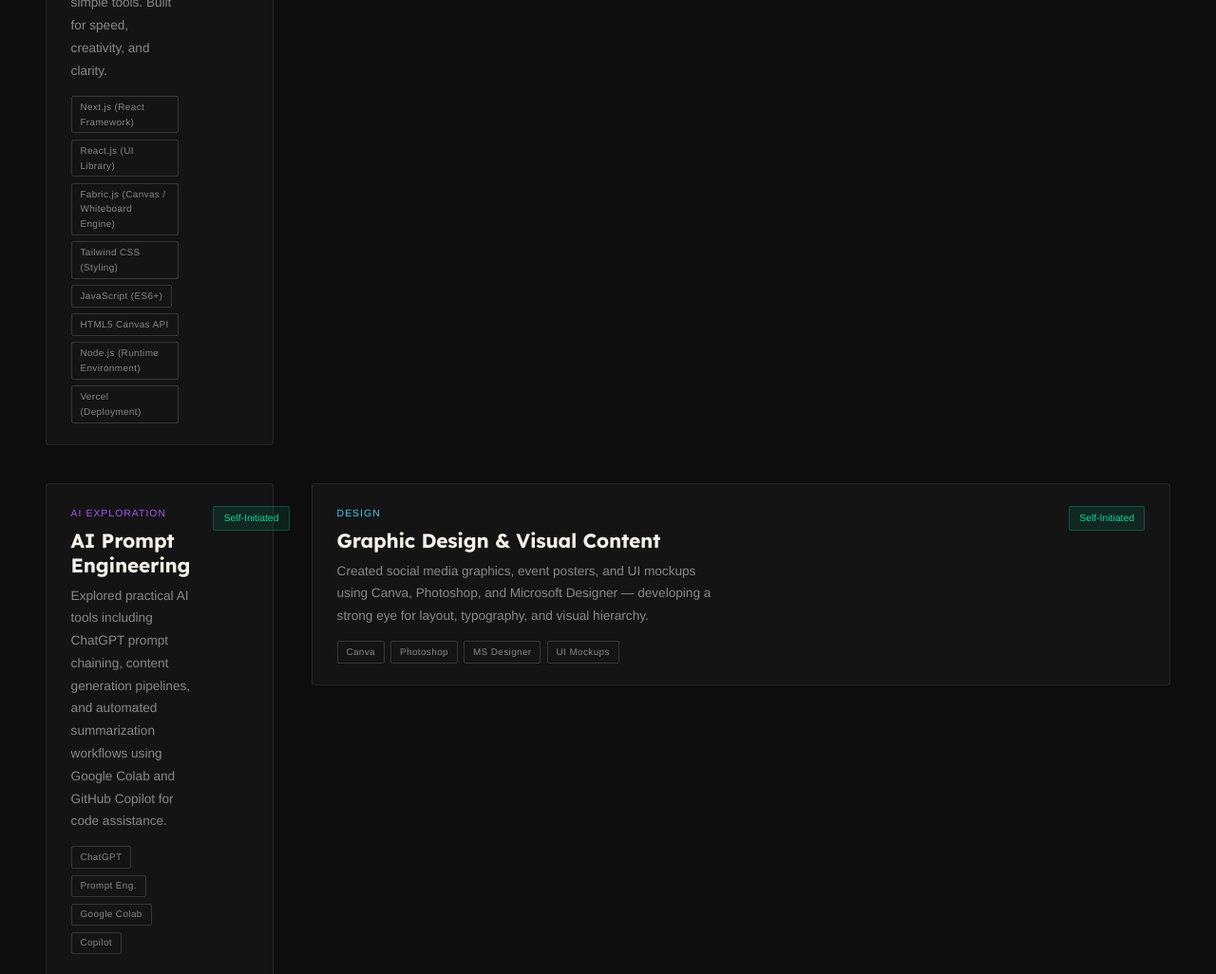
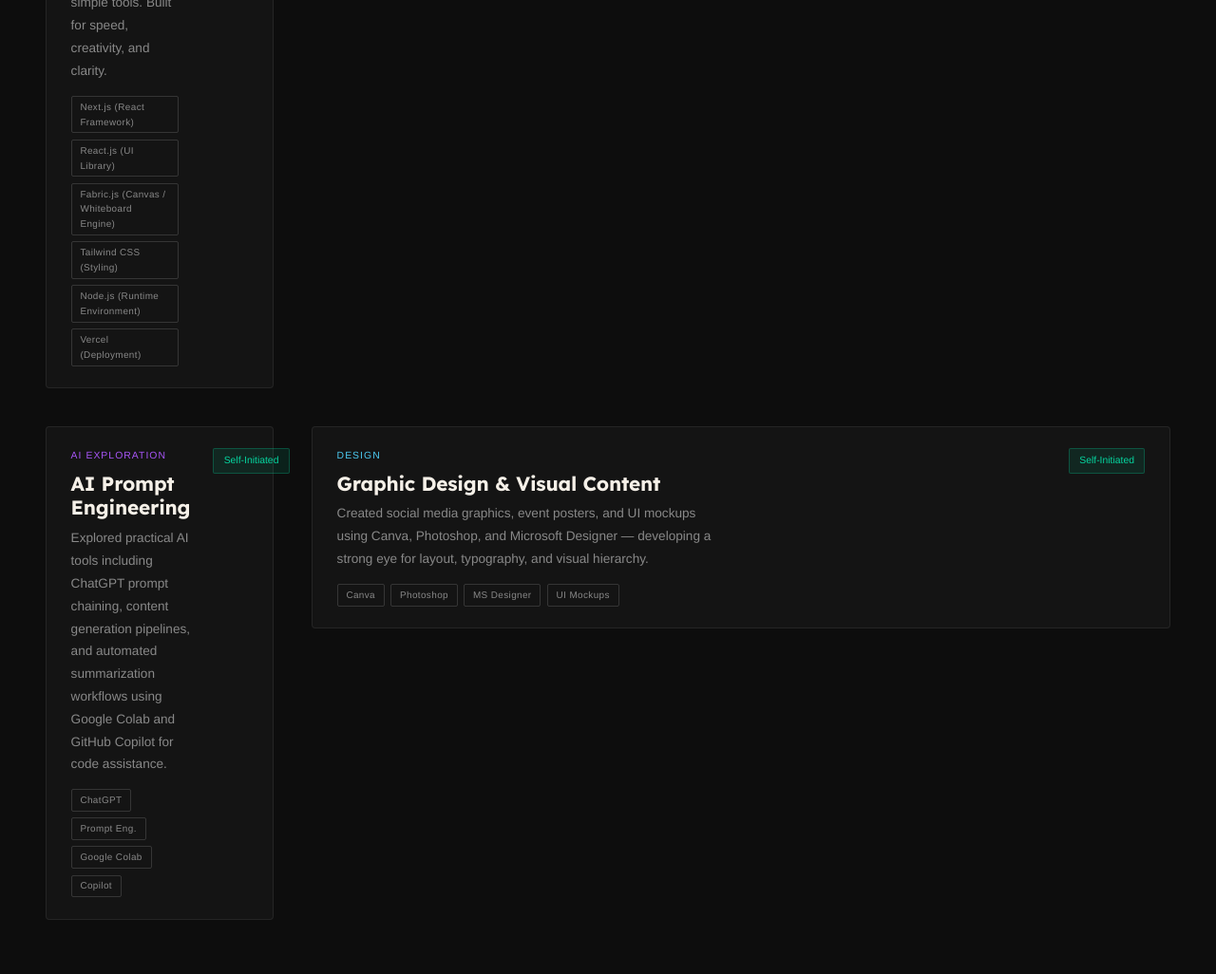
Before and after one commit to awais-110/awais-portfolio1, a plain HTML site: page index.html in a window 1280 px wide. Shown: the part 2280-3306 px from the top of the page at 95% size. Drawn offline with nearby package versions, Linux system fonts and the light colour scheme.

Commit message:
Update index.html

```diff
--- a/index.html
+++ b/index.html
@@ -473,15 +473,7 @@ footer{border-top:1px solid var(--border);padding:2rem 3rem;display:flex;justify
           <div class="proj-cat cat-web">Web Development</div>
           <div class="proj-name">IdeaSpace</div>
           <p class="proj-desc">IdeaSpace is an infinite canvas whiteboard that helps you brainstorm, draw, and organize ideas visually using powerful yet simple tools. Built for speed, creativity, and clarity.</p>
-          <div class="proj-tags">
-  <span class="tag">Next.js (React Framework)</span>
-  <span class="tag">React.js (UI Library)</span>
-  <span class="tag">Fabric.js (Canvas / Whiteboard Engine)</span>
-  <span class="tag">Tailwind CSS (Styling)</span>
-  <span class="tag">JavaScript (ES6+)</span>
-  <span class="tag">HTML5 Canvas API</span>
-  <span class="tag">Node.js (Runtime Environment)</span>
-  <span class="tag">Vercel (Deployment)</span>
+          <div class="proj-tags"> <span class="tag">Next.js (React Framework)</span><span class="tag">React.js (UI Library)</span><span class="tag">Fabric.js (Canvas / Whiteboard Engine)</span><span class="tag">Tailwind CSS (Styling)</span><span class="tag">Node.js (Runtime Environment)</span><span class="tag">Vercel (Deployment)</span>
 </div>
         </div>
                 <a href="https://ideaspace-110.vercel.app/" target="_blank" rel="noopener noreferrer" class="proj-live-btn">Live ↗</a>
```
